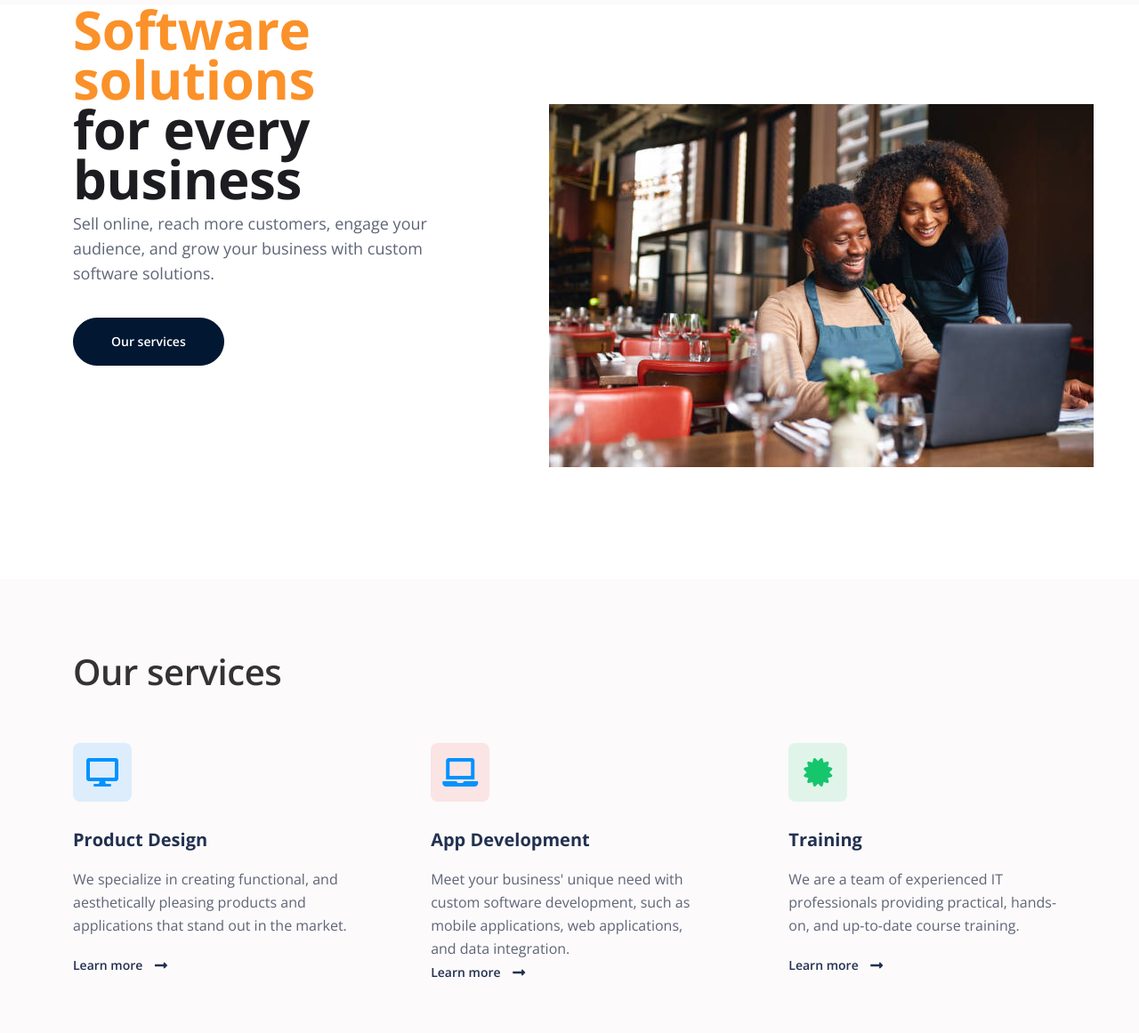
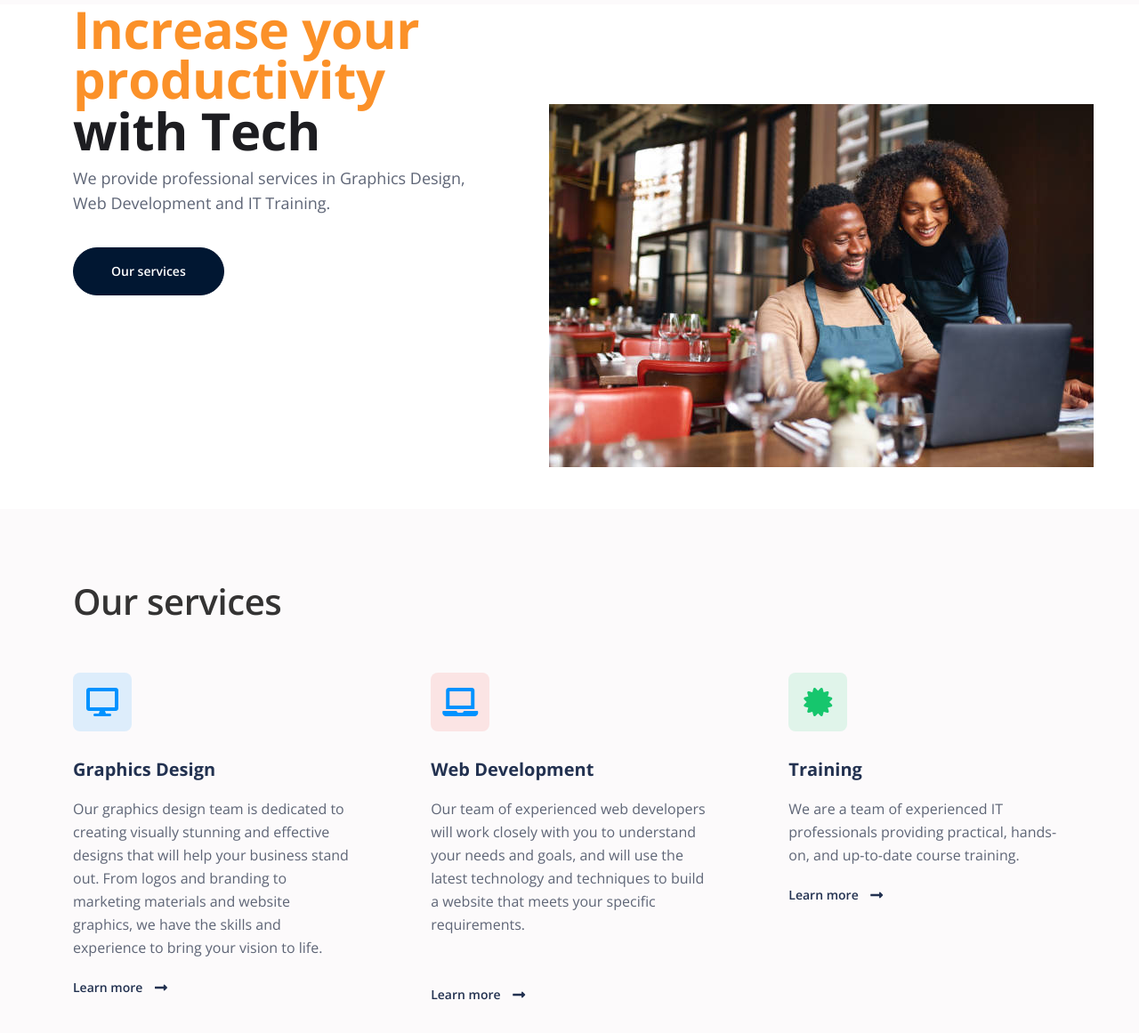
Before and after one commit to numichael/Site-with-Bootstrap, a plain HTML site: page index.html in a window 1280 px wide. Shown: the part 139-1300 px from the top of the page at 89% size. Drawn offline with nearby package versions, Linux system fonts and the light colour scheme.

Commit message:
edited copy

```diff
--- a/css/styles.css
+++ b/css/styles.css
@@ -54,17 +54,17 @@ p {
 
 h1.h1 {
     color: #FB9129;
-    font-weight: bolder;
-    font-size: 60px;
+    font-weight: 700;
+    font-size: 58px;
     line-height: 3.5rem;
     letter-spacing: -0.4px;
 }
 
 .c-gs {
     color: #1d1d21;
-    font-weight: bolder;
-    font-size: 60px;
-    line-height: 3.5rem;
+    font-weight: 700;
+    font-size: 58px;
+    line-height: 3.8rem;
     letter-spacing: -0.4px;
 }
 
--- a/index.html
+++ b/index.html
@@ -89,10 +89,10 @@
             <div class="row">
                 <div class="col-lg-6 col-xl-5">
                     <div class="text-container">
-                        <h1 class="h1">Software solutions<br/>
-                            <span class="c-gs">for every business</span></h1>
+                        <h1 class="h1">Increase your productivity<br/>
+                            <span class="c-gs">with Tech</span></h1>
 
-                        <p class="p-large">Sell online, reach more customers, engage your audience, and grow your business with custom software solutions.
+                        <p class="p-large">We provide professional services in Graphics Design, Web Development and IT Training.
                         </p>
                         <a class="btn-solid-lg" href="#services">Our services</a>
                     </div>
@@ -136,8 +136,9 @@
 
                         </div>
                         <div class="card-body">
-                            <h5 class="card-title">Product Design</h5>
-                            <p>We specialize in creating functional, and aesthetically pleasing products and applications that stand out in the market.
+                            <h5 class="card-title">Graphics Design</h5>
+                            <p> Our graphics design team is dedicated to creating visually stunning and effective designs that will help your business stand out. From logos and branding to marketing materials and website graphics, we have the skills and experience
+                                to bring your vision to life.
                             </p>
                             <a class="read-more no-line" href="portfolio.html">Learn more <span class="fas fa-long-arrow-alt-right"></span></a>
                         </div>
@@ -150,10 +151,9 @@
                             <span class="fas fa-laptop"></span>
                         </div>
                         <div class="card-body">
-                            <h5 class="card-title">App Development</h5>
-                            <p>Meet your business' unique need with custom software development, such as mobile applications, web applications, and data integration.<br />
-
-                                <a class="read-more no-line" href="portfolio.html">Learn more <span class="fas fa-long-arrow-alt-right"></span></a>
+                            <h5 class="card-title">Web Development</h5>
+                            <p>Our team of experienced web developers will work closely with you to understand your needs and goals, and will use the latest technology and techniques to build a website that meets your specific requirements.
+                                <br /><br /> <br /> <a class="read-more no-line" href="portfolio.html">Learn more <span class="fas fa-long-arrow-alt-right"></span></a>
                         </div>
                     </div>
                     <!-- end of card -->
```
Also changed, not shown: portfolio.html (+0 -2 lines).
